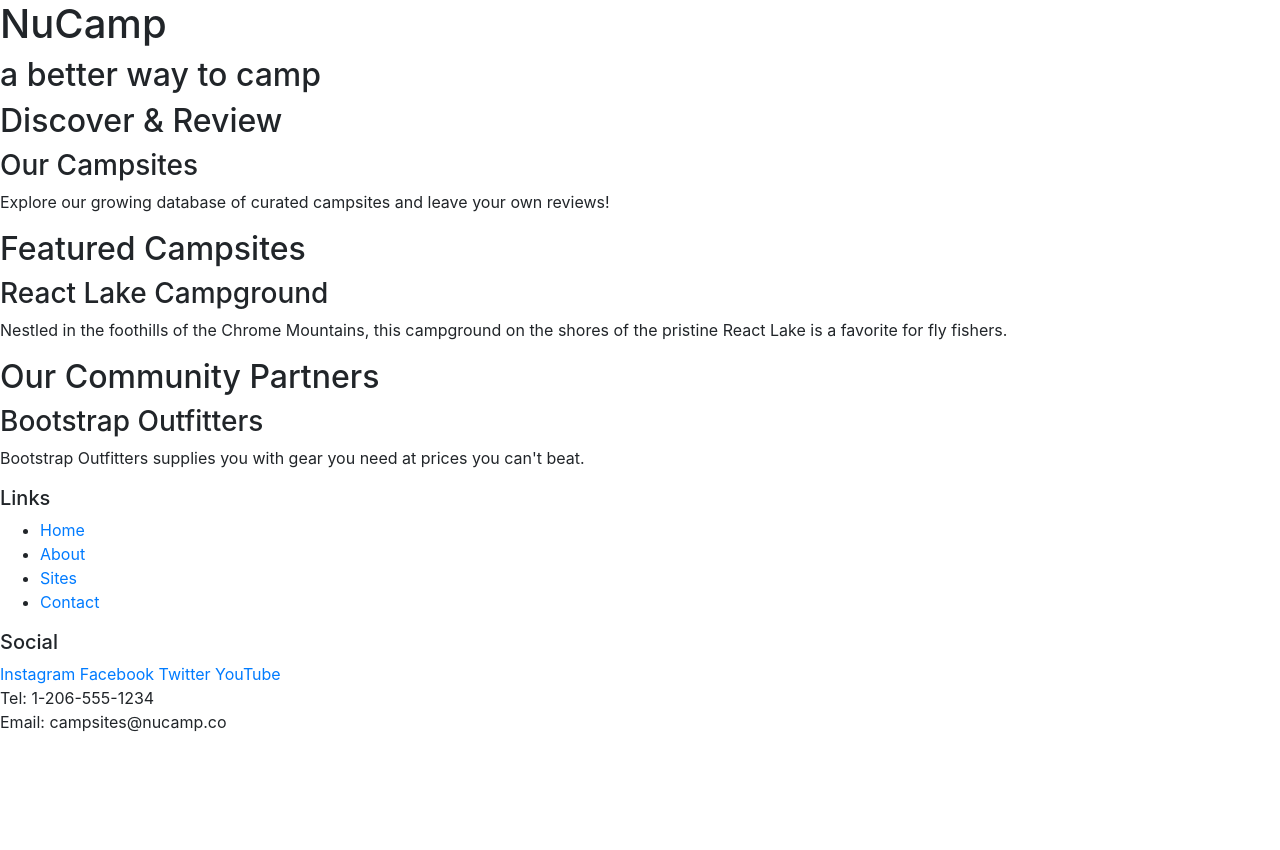
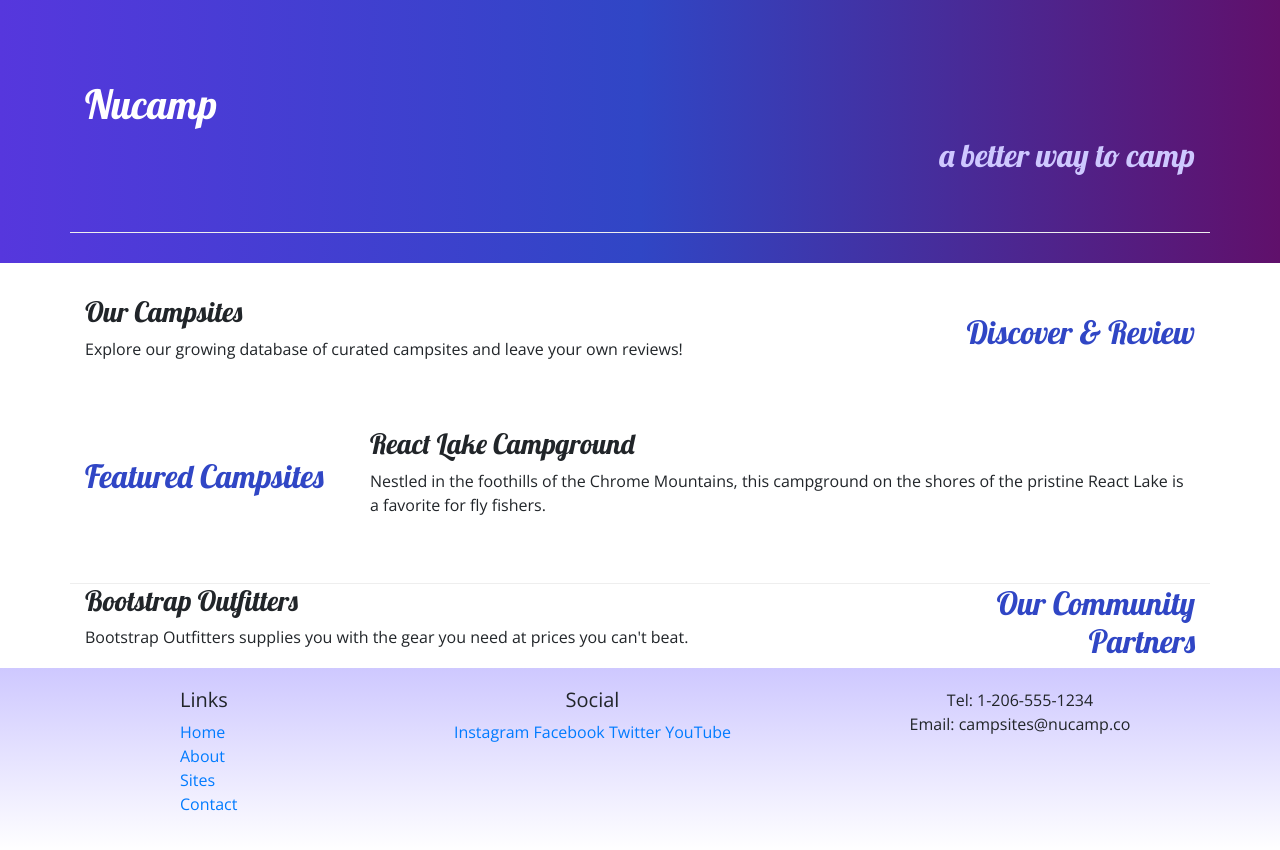
Before and after one commit to swilson6765/schoolworkstuff, a website: page index.html in a window 1280 px wide. Before the commit the page ends 800 px from the top, so only its background shows below. Drawn offline with nearby package versions, Linux system fonts and the light colour scheme.

Commit message:
adding custom styles

```diff
--- /dev/null
+++ b/css/styles.css
@@ -0,0 +1,32 @@
+body {
+    font-family: "Open Sans", sans-serif;
+}
+
+h1, h2, h3 {
+    font-family: "Lobster", cursive;
+}
+
+h2 {
+    color: #3046C5
+}
+
+header h2 {
+    color: #CEC8FF
+}
+
+footer {
+    background-image: linear-gradient(#CEC8FF, white);
+    padding: 20px 0;
+}
+
+.jumbotron {
+    padding: 30px;
+    background-image: linear-gradient(to right, #5637DD, #3046C5, #60106B);
+    color: white;
+}
+
+.row-content {
+    padding: 50px 0;
+    border-bottom: 1px ridge;
+    min-height: 200px;
+}
--- a/index.html
+++ b/index.html
@@ -10,57 +10,83 @@
     <!-- Bootstrap CSS -->
     <link rel="stylesheet" href="node_modules/bootstrap/dist/css/bootstrap.min.css" />
 
+    <!-- Additional CSS must be placed after Bootstrap CSS -->
+    <link rel="stylesheet" href="https://fonts.googleapis.com/css?family=Lobster|Open+Sans" />
+    <link rel="stylesheet" href="css/styles.css" />
+
     <title>NuCamp: A Better Way To Camp</title>
 </head>
 
 <body>
 
-    <header>
-        <div>
-            <h1>NuCamp</h1>
-            <h2>a better way to camp</h2>
+    <header class="jumbotron jumbotron-fluid">
+        <div class="container">
+            <div class="row row-content align-items-center">
+                <div class="col">
+                    <h1>Nucamp</h1>
+                    <h2 class="text-sm-right">a better way to camp</h2>
+                </div>
+            </div>
         </div>
     </header>
 
-    <div>
-        <h2>Discover & Review</h2>
+    <div class="container">
+        <div class="row row-conten align-items-center">
+            <div class="col-sm-4 order-sm-last col-md-3">
+                <h2 class="text-sm-right">Discover & Review</h2>
+            </div>
+            <div class="col">
                 <h3>Our Campsites</h3>
                 <p>Explore our growing database of curated campsites and leave your own reviews!</p>
             </div>
-
-    <div>
-        <h2>Featured Campsites</h2>
-        <h3>React Lake Campground</h3>
-        <p>Nestled in the foothills of the Chrome Mountains, this campground on the shores of the pristine React Lake is
-            a favorite for fly fishers.</p>
         </div>
 
-    <div>
-        <h2>Our Community Partners</h2>
+        <div class="row row-content align-items-center">
+            <div class="col-sm-4 col-md-3">
+                <h2>Featured Campsites</h2>
+            </div>
+            <div class="col">
+                <h3>React Lake Campground</h3>
+                <p>Nestled in the foothills of the Chrome Mountains, this campground on the shores of the pristine React
+                    Lake is a favorite for fly fishers.</p>
+            </div>
+        </div>
+
+        <div class="row">
+            <div class="col-sm-4 order-sm-last col-md-3">
+                <h2 class="text-sm-right">Our Community Partners</h2>
+            </div>
+            <div class="col">
                 <h3>Bootstrap Outfitters</h3>
-        <p>Bootstrap Outfitters supplies you with gear you need at prices you can't beat.</p>
+                <p>Bootstrap Outfitters supplies you with the gear you need at prices you can't beat.</p>
+            </div>
+        </div>
     </div>
 
     <footer>
-        <div>
+        <div class="container">
+            <div class="row">
+                <div class="col-4 col-sm-2 offset-1">
                     <h5>Links</h5>
-            <ul>
+                    <ul class="list-unstyled">
                         <li><a href="#">Home</a></li>
                         <li><a href="#">About</a></li>
                         <li><a href="#">Sites</a></li>
                         <li><a href="#">Contact</a></li>
                     </ul>
                 </div>
-        <div>
+                <div class="col-6 col-sm-5 text-center">
                     <h5>Social</h5>
                     <a href="http://instagram.com/">Instagram</a>
                     <a href="http://facebook.com/">Facebook</a>
                     <a href="http://twitter.com/">Twitter</a>
                     <a href="http://youtube.com/">YouTube</a>
                 </div>
-        <div>
+                <div class="col-sm-4 text-center">
                     Tel: 1-206-555-1234<br />
                     Email: campsites@nucamp.co
+                </div>
+            </div>
         </div>
     </footer>
 
```
Lines whose indentation alone changed are shown as unchanged.
